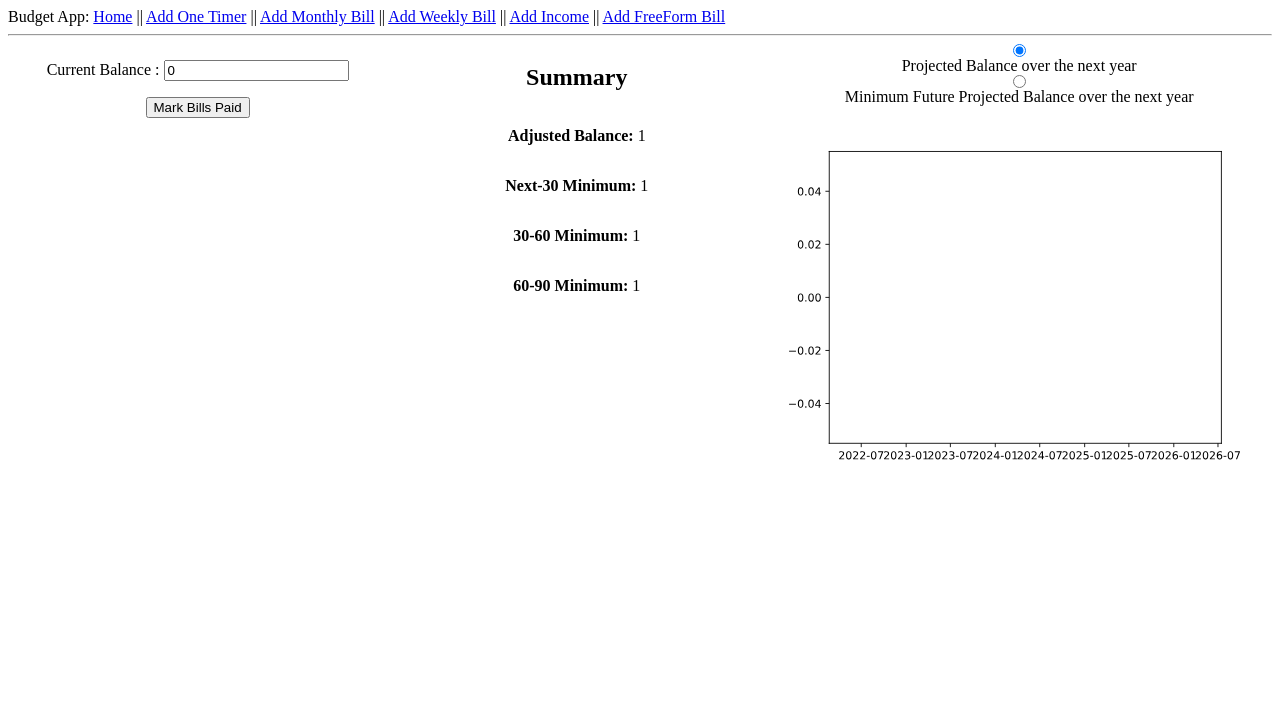
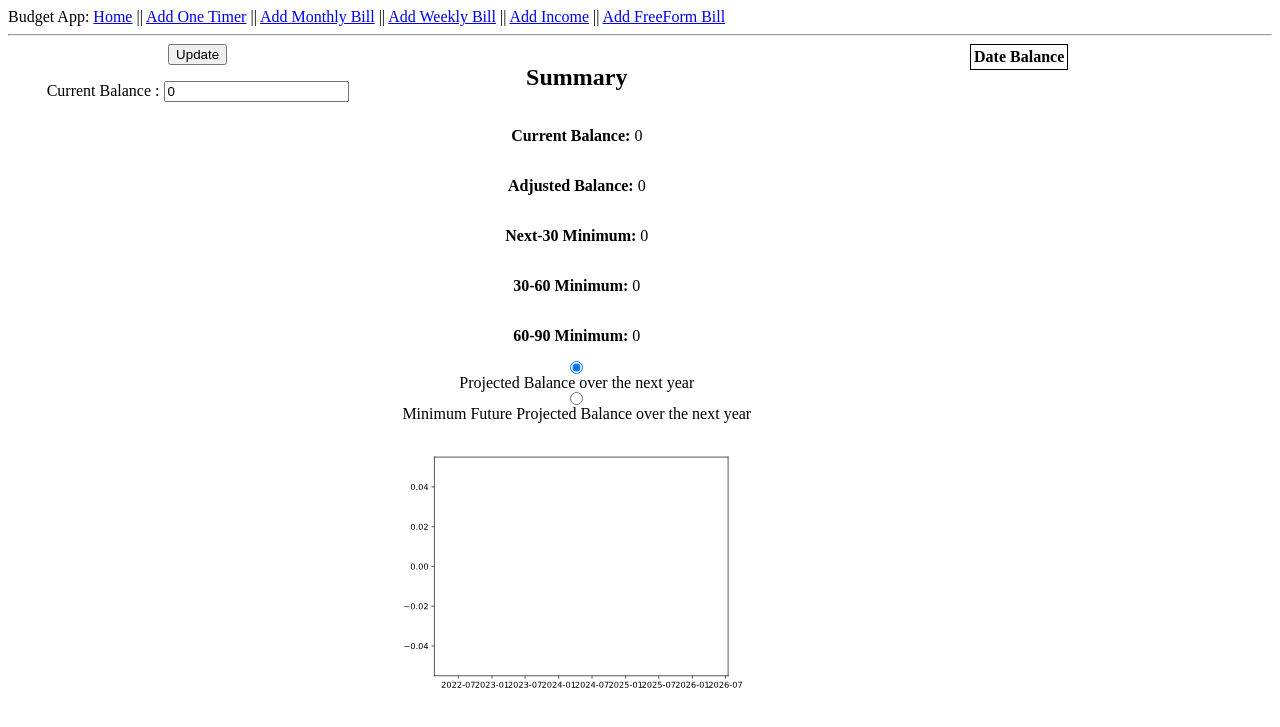
Before and after one commit to BiReynolds/BudgetApp, a Flask app: page / in a window 1280 px wide. Shown: the top 727 px of the page. Run offline with Flask 3, Linux system fonts and the light colour scheme; the visitor is signed in with stand-in values (Sample User, id 1); lists and menus that the app fills with data are empty.

Commit message:
Made some UI Changes, and also made Balance tracked within the session

```diff
--- a/BillScreen/routes.py
+++ b/BillScreen/routes.py
@@ -18,16 +18,20 @@ def index():
         for bill in paidBills:
             bill.markPaid(database=db)
         db.session.commit()
+        if float(form['balance'])==0:
+            curBal = session['curBal']
+        else:
+            curBal = float(form['balance'])
         bills = db.session.query(Bill).order_by(Bill.nextDue).all()
-        getBalance(float(form['balance']),date(date.today().year+1,date.today().month,date.today().day),bills,session)
+        getBalance(curBal,date(date.today().year+1,date.today().month,date.today().day),bills,session)
         makePlots(session['dateList'],session['balList'])
         return redirect('/index')
     bills = db.session.query(Bill).order_by(Bill.nextDue).all()
     try:
-        return render_template('index.html', bills = bills,adjBal = session['adjBal'], min30 = session['min30'],
-                            min60=session['min60'],min90=session['min90'])
+        return render_template('index.html', bills = bills,curBal = session['curBal'], adjBal = session['adjBal'], min30 = session['min30'],
+                            min60=session['min60'],min90=session['min90'],dateList = session['dateList'], balList = session['balList'])
     except:
-        return render_template('index.html', bills = bills, adjBal = 0, min30=0, min60=0, min90=0)
+        return render_template('index.html', bills = bills, curBal = 0, adjBal = 0, min30=0, min60=0, min90=0)
 
 @app.route('/addMonthlyBill', methods = ['GET','POST'])
 def addMonthlyBill():
@@ -105,6 +109,7 @@ def getBalance(startBal, thruDate, bills,session):
     if len(bills)==0:
         session['dateList'] = [date.today()]
         session['balList'] = [startBal]
+        session['curBal']=startBal
         session['adjBal'] = startBal
         session['min30'] = 0
         session['min60'] = 0
@@ -124,6 +129,7 @@ def getBalance(startBal, thruDate, bills,session):
         currDate += timedelta(days=1)
     session['dateList'] = dateList
     session['balList'] = balList
+    session['curBal'] = startBal
     session['adjBal'] = round(balList[0],2)
     session['min30'] = round(min(balList[0:30]),2)
     session['min60'] = round(min(balList[30:60]),2)
--- a/BillScreen/templates/index.html
+++ b/BillScreen/templates/index.html
@@ -4,8 +4,8 @@
     <form action = "" method = "post" novalidate>
     <div style="display:flex">
         <div style = "width: 30%; display:flex; flex-direction:column; align-items:center">
+            <button type = "submit">Update</button>
             <p>Current Balance : <input name="balance" type="number" value="0" step=".01"></p>
-            <button type = "submit">Mark Bills Paid</button>
             {% for bill in bills %}
             <p><input type = "checkbox" id = {{bill.id}} name = {{bill.id}}>
             <label for = {{bill.id}}>{{bill.name}} | {{ -bill.amount}} | {{bill.nextDue}}</label>
@@ -16,17 +16,30 @@
         </form>
         <div style = "width: 30%; display:flex; flex-direction:column; align-items:center">
             <h2>Summary</h2>
+            <p><b>Current Balance: </b>{{curBal}}</p>
             <p><b>Adjusted Balance: </b>{{adjBal}}</p>
             <p><b>Next-30 Minimum: </b>{{min30}}</p>
             <p><b>30-60 Minimum: </b>{{min60}}</p>
             <p><b>60-90 Minimum: </b>{{min90}}</p>
-        </div>
-        <div style="width: 40%; display:flex; flex-direction:column; align-items:center">
             <input type="radio" name="img" id="choice1" onClick="changeIm('baseGraph');" style="margin: 0 auto" checked>
             <label for="choice1">Projected Balance over the next year</label>
             <input type="radio" name="img" id="choice2" onClick="changeIm('futureMinGraph');" style="margin: 0 auto">
             <label for="choice2">Minimum Future Projected Balance over the next year</label>
             <img id="forecastGraph" src = "../static/forecastImg.svg" width = "100%">
         </div>
+        <div style="width: 40%; display:flex; flex-direction:column; align-items:center">
+            <table style="border:1px solid black">
+                <tr style="border:1px solid black">
+                    <th>Date</th>
+                    <th>Balance</th>
+                </tr>
+                {% for date in dateList %}
+                <tr>
+                    <td style="border:1px solid black">{{date}}</td>
+                    <td style="border:1px solid black">{{balList[loop.index0]}}</td>
+                </tr>
+                {% endfor %}
+            </table>
+        </div>
     </div>
 {% endblock %}
```
